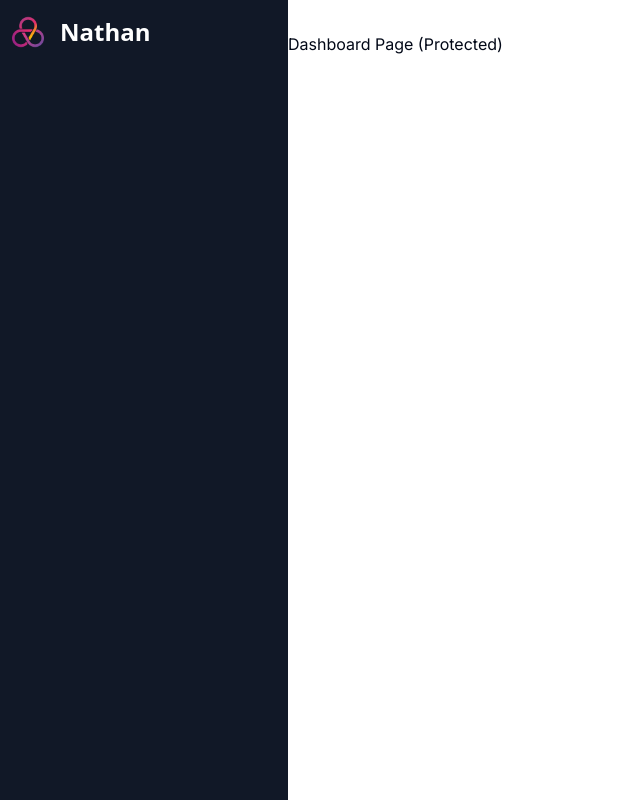
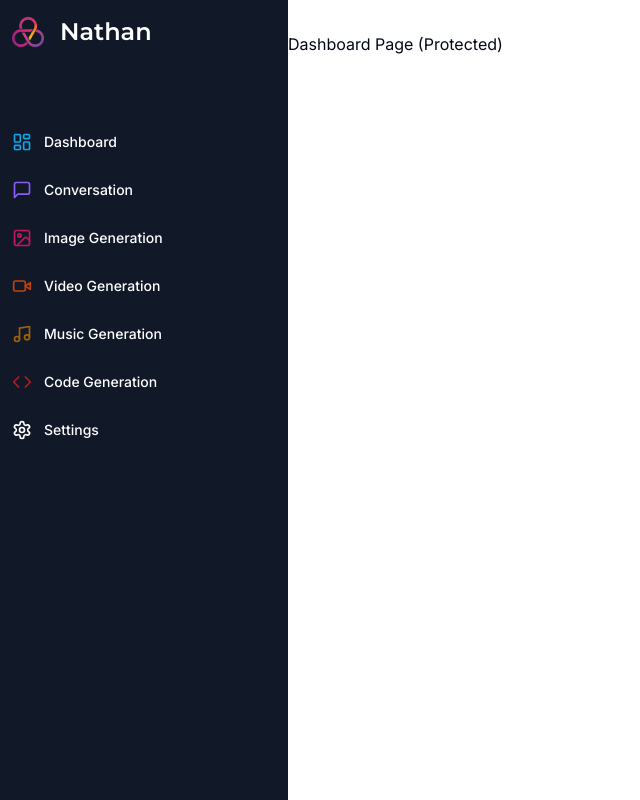
Before and after one commit to abdorabee/saas, a Next.js app: page /dashboard in a window 1280 px wide. Shown: the whole page, without its empty margins (0-640 px from the left). Built offline with nearby package versions, Linux system fonts and the light colour scheme.

Commit message:
added all the needed icons

```diff
--- a/components/SideBar.tsx
+++ b/components/SideBar.tsx
@@ -3,7 +3,61 @@
 import { Montserrat } from "next/font/google";
 import Image from "next/image";
 import Link from "next/link";
+import { cn } from "@/lib/utils";
+import {
+  Settings,
+  VideoIcon,
+  Code,
+  ImageIcon,
+  MusicIcon,
+  LayoutDashboard,
+  MessageSquare,
+} from "lucide-react";
 const montserrat = Montserrat({ weight: "600", subsets: ["latin"] });
+
+const routes = [
+  {
+    label: "Dashboard",
+    icon: LayoutDashboard,
+    href: "/dashboard",
+    color: "text-sky-500",
+  },
+  {
+    label: "Conversation",
+    icon: MessageSquare,
+    href: "/dashboard",
+    color: "text-violet-500",
+  },
+  {
+    label: "Image Generation",
+    icon: ImageIcon,
+    href: "/dashboard",
+    color: "text-pink-700",
+  },
+  {
+    label: "Video Generation",
+    icon: VideoIcon,
+    href: "/dashboard",
+    color: "text-orange-700",
+  },
+  {
+    label: "Music Generation",
+    icon: MusicIcon,
+    href: "/dashboard",
+    color: "text-yellow-700",
+  },
+  {
+    label: "Code Generation",
+    icon: Code,
+    href: "/dashboard",
+    color: "text-red-700",
+  },
+  {
+    label: "Settings",
+    icon: Settings,
+    href: "/dashboard",
+  },
+];
 
 const SideBar = () => {
   return (
@@ -19,8 +73,26 @@ const SideBar = () => {
         <div className="relative w-8 h-8 mr-4">
           <Image fill alt="logo" src="/logo.png" />
         </div>
-        <h1 className="text-2xl  font-sans font-bold">Nathan</h1>
+        <h1 className={cn("text-2xl font-bold", montserrat.className)}>
+          Nathan
+        </h1>
       </Link>
+      <div className="space-y-1">
+        {routes.map((route) => (
+          <Link
+            href={route.href}
+            key={route.href}
+            className="text-sm group flex p-3
+          w-full justify-start font-medium cursor-pointer hover:text-white hover:bg-white/10
+          rounded-lg transition"
+          >
+            <div className="flex items-center flex-1 ">
+              <route.icon className={cn("h-5 w-5 mr-3", route.color)} />
+              {route.label}
+            </div>
+          </Link>
+        ))}
+      </div>
     </div>
   );
 };
```
